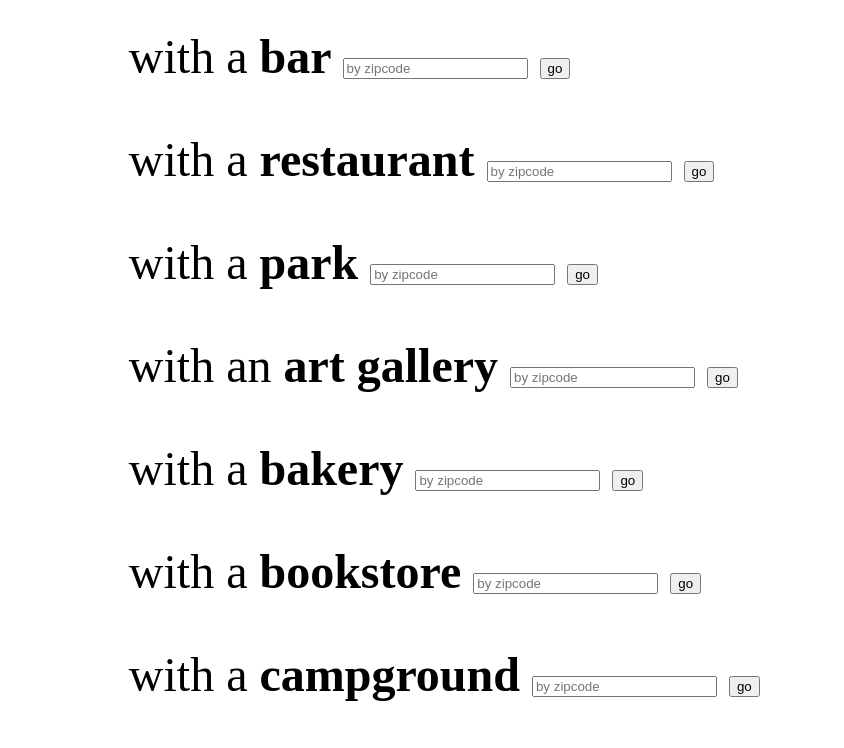
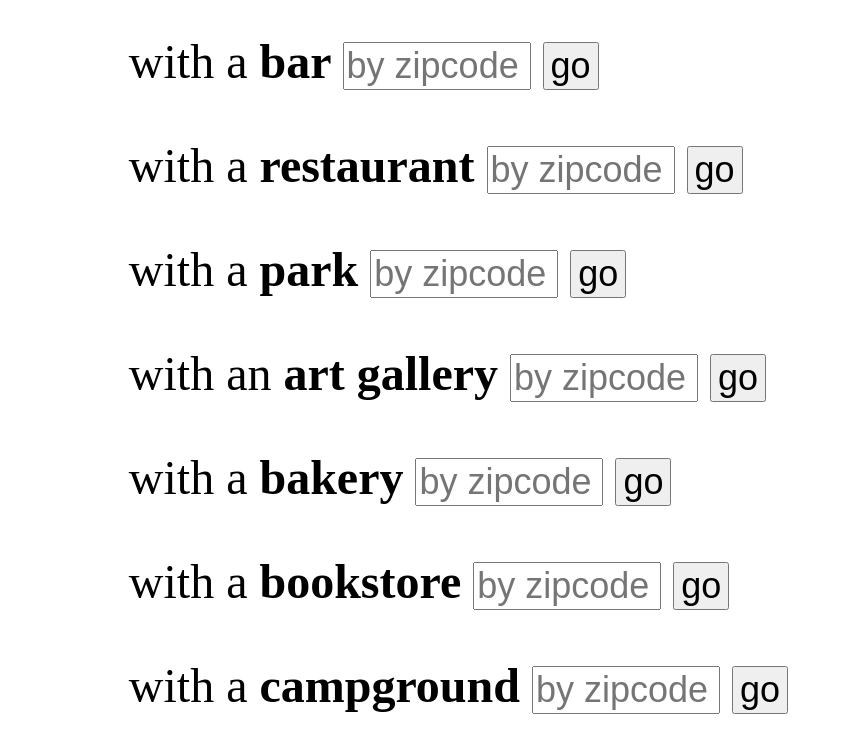
Before and after one commit to danjglick/surpriseme, a plain HTML site: page frontend/index.html in a window 1280 px wide. Shown: the part 726-1474 px from the top of the page, without its empty margins (4-848 px from the left). Drawn offline with Linux system fonts and the light colour scheme.

Commit message:
increase size of inputs and buttons

```diff
--- a/frontend/main.css
+++ b/frontend/main.css
@@ -1,6 +1,14 @@
 body {
     font-size: 3em;
     text-indent: .6em;
+}
+
+input, button {
+    font-size: .75em;
+}
+
+input {
+    width: 5em;
 }
 
 .indent {
```
